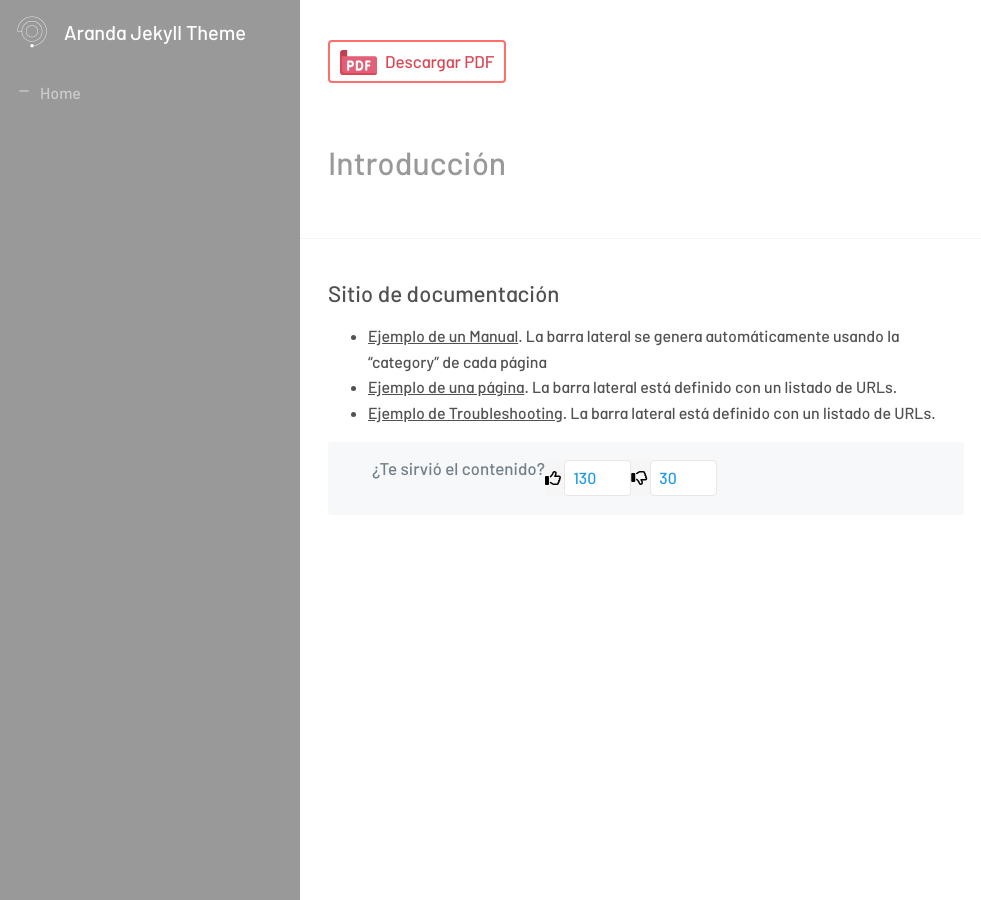
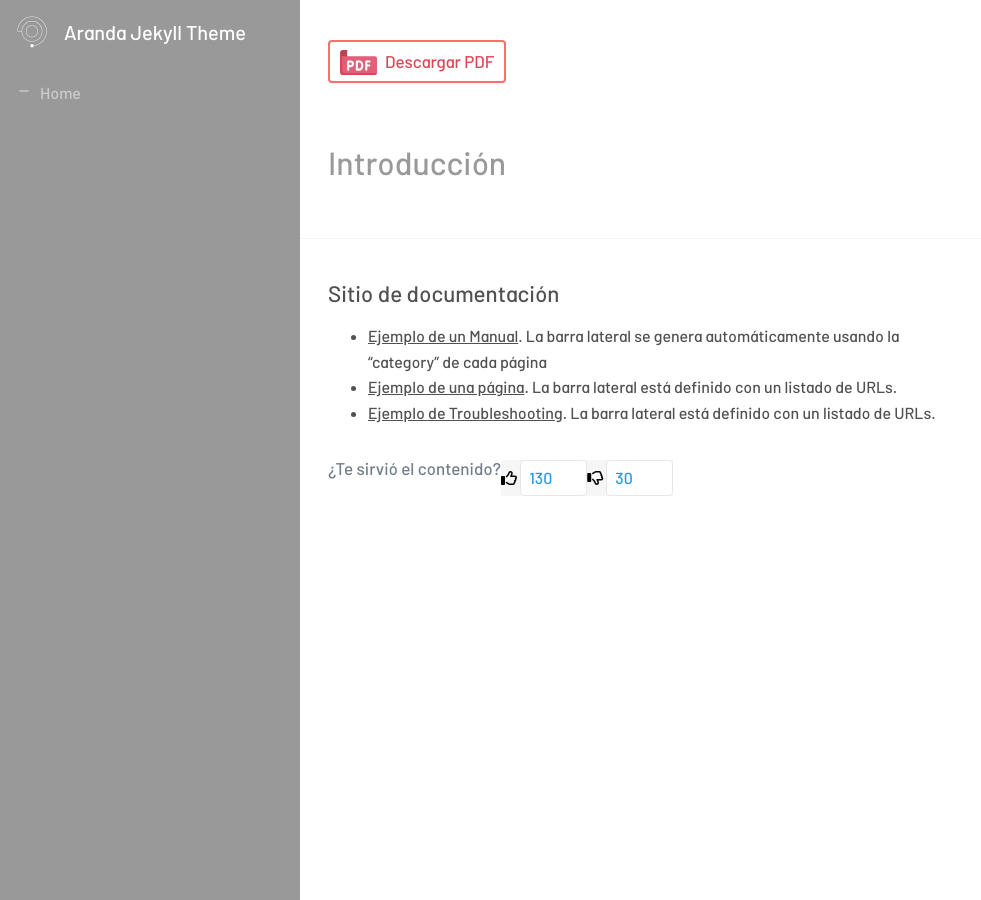
Before and after one commit to Nats85/Manuales-Aranda-Apis, a Jekyll site: the page built from index.md, in a window 1280 px wide. Shown: the whole page, without its empty margins (0-981 px from the left). Built offline with Jekyll 4.4.1, drawn with Linux system fonts in a browser that asks for light colours; nearby versions of some CDN libraries.

Commit message:
Update _vote-count.scss

```diff
--- a/_sass/base/_vote-count.scss
+++ b/_sass/base/_vote-count.scss
@@ -8,10 +8,7 @@
 
     .vote-container {
 
-        padding: 0 45px 0 44px;
         display: flex;
-        background: #091f3e08;
-        color: #727E89;
         margin-bottom: 36px;
         font-size: 22px;
         border-radius: 4px;
```
